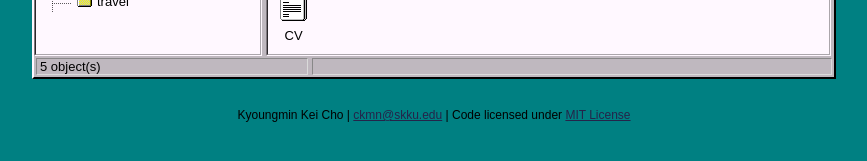
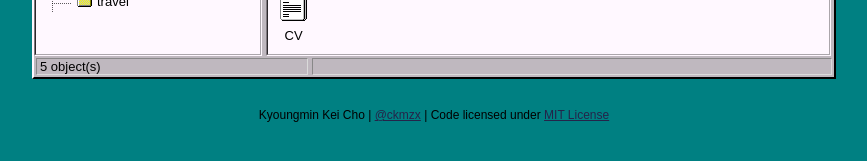
Before and after one commit to ckmzx/ckmzx.github.io, a Jekyll site: the page built from index.html, in a window 1280 px wide. Shown: the part 160-321 px from the top of the page, without its empty margins (206-1073 px from the left). Built offline with Jekyll 4.4.1, drawn with Linux system fonts in a browser that asks for light colours.

Commit message:
Update default.html

```diff
--- a/_layouts/default.html
+++ b/_layouts/default.html
@@ -92,7 +92,7 @@
 	<script src="/assets/js/001.js"></script>
 	<script src="/assets/js/002.js"></script>
 	<div class="footer">
-		        <p>Kyoungmin Kei Cho | <a href="mailto:ckmn@skku.edu">ckmn@skku.edu</a> | Code licensed under <a href="https://github.com/h01000110/windows-95/blob/master/LICENSE" target="_blank">MIT License</a></p>
+		        <p>Kyoungmin Kei Cho |  <a href="https://instagram.com/ckmzx" target="_blank">@ckmzx</a> | Code licensed under <a href="https://github.com/h01000110/windows-95/blob/master/LICENSE" target="_blank">MIT License</a></p>
 	</div>
 </body>
 </html>
```
